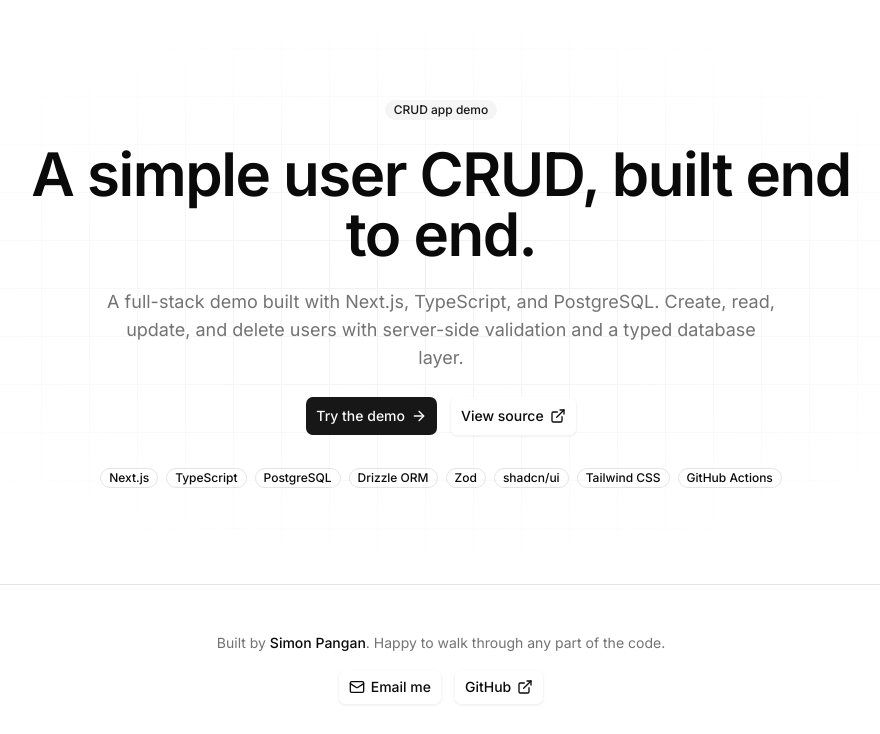
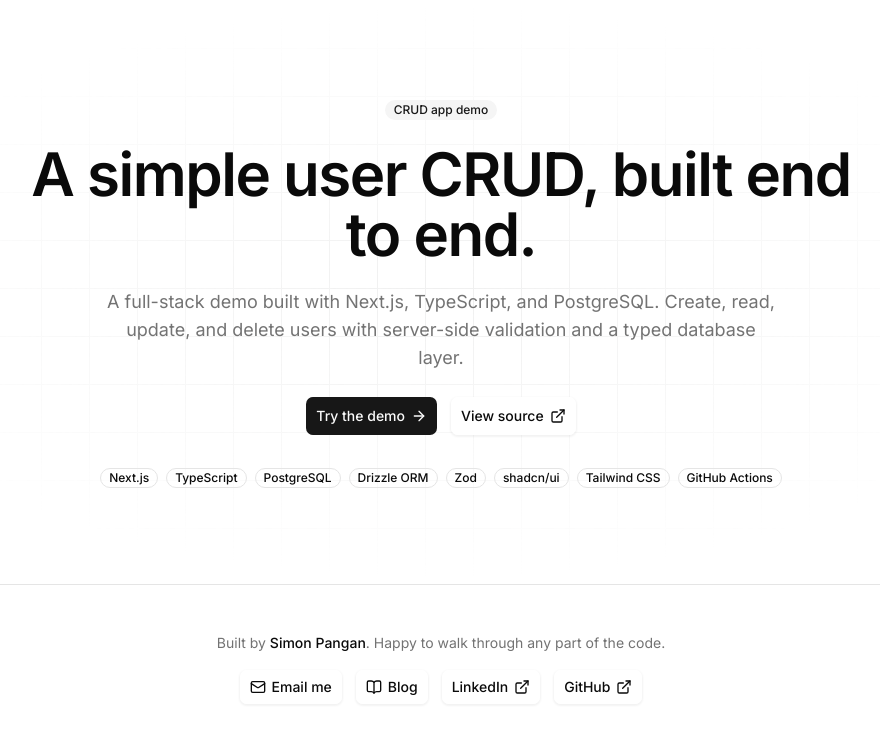
Before and after one commit to simonpangan/clubscope, a Next.js app: page / in a window 1280 px wide. Shown: the top 734 px of the page, without its empty margins (199-1079 px from the left). Built offline with nearby package versions, Linux system fonts and the light colour scheme.

Commit message:
add some links

```diff
--- a/app/page.tsx
+++ b/app/page.tsx
@@ -1,11 +1,13 @@
 import Link from 'next/link';
-import { ArrowRight, ExternalLink, Mail } from 'lucide-react';
+import { ArrowRight, BookOpen, ExternalLink, Mail } from 'lucide-react';
 import { Badge } from '@/components/ui/badge';
 import { buttonVariants } from '@/components/ui/button';
 
 const GITHUB_URL = 'https://github.com/simonpangan';
 const REPO_URL = 'https://github.com/simonpangan/clubscope';
 const EMAIL = 'simonjoseph.pangan@gmail.com';
+const LINKEDIN_URL = 'https://www.linkedin.com/in/simonpangan/';
+const BLOG_URL = 'simonpangan.github.io';
 
 const stack = [
   'Next.js',
@@ -16,6 +18,11 @@ const stack = [
   'shadcn/ui',
   'Tailwind CSS',
   'GitHub Actions',
+];
+
+const links = [
+  { label: 'LinkedIn', href: LINKEDIN_URL },
+  { label: 'GitHub', href: GITHUB_URL },
 ];
 
 export default function Home() {
@@ -71,14 +78,26 @@ export default function Home() {
             Email me
           </a>
           <a
-            href={GITHUB_URL}
+            href={BLOG_URL}
             target="_blank"
             rel="noreferrer"
             className={buttonVariants({ variant: 'outline' })}
           >
-            GitHub
-            <ExternalLink />
+            <BookOpen />
+            Blog
           </a>
+          {links.map(({ label, href }) => (
+            <a
+              key={label}
+              href={href}
+              target="_blank"
+              rel="noreferrer"
+              className={buttonVariants({ variant: 'outline' })}
+            >
+              {label}
+              <ExternalLink />
+            </a>
+          ))}
         </div>
       </footer>
     </main>
```
